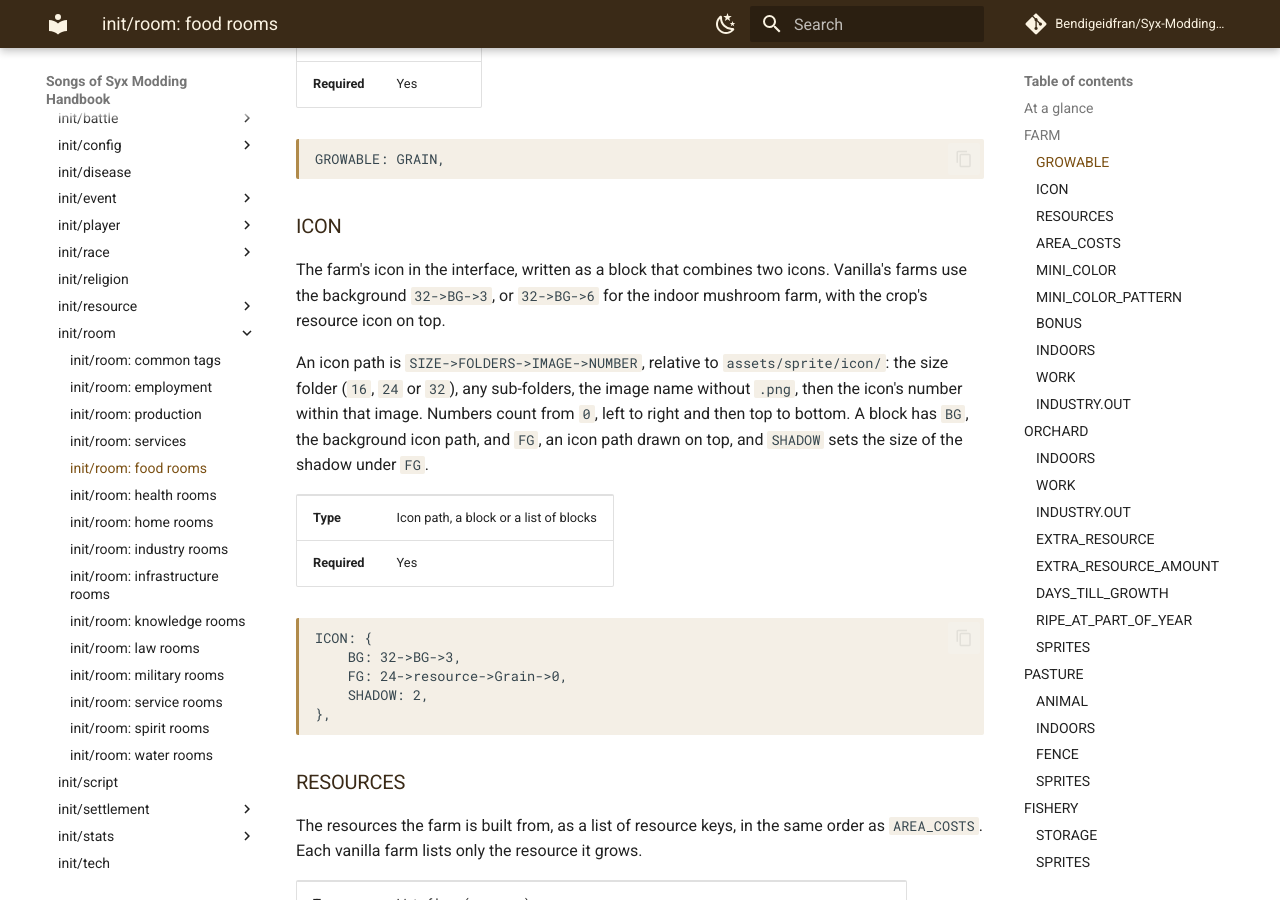
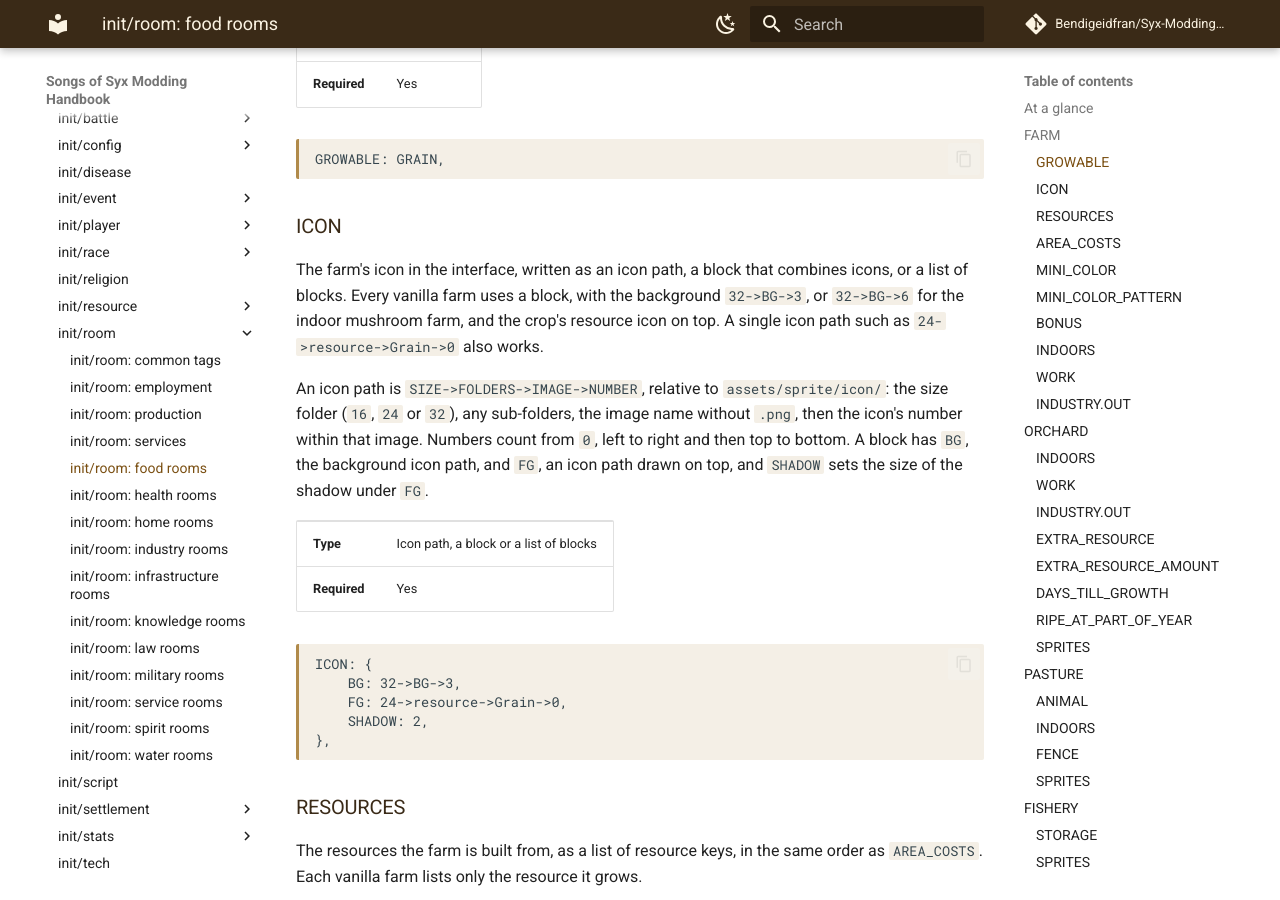
Before and after one commit to Bendigeidfran/Syx-Modding-Handbook, an MkDocs documentation site: the page built from Handbook/04-Modding-Compendium/01-init/10-room/05-food.md, in a window 1280 px wide and 900 px high, scrolled down 1025 px. Built offline with MkDocs 1.6.1 and Material for MkDocs 9.7.7, drawn with Linux system fonts in a browser that asks for light colours; comment, search, counter and statistics services are not loaded.

Commit message:
Say that mine and farm icons can be a single path
The entries read as if a block was the only form. The game reads a
room's icon as a path, a block or a list of blocks.

Co-Authored-By: Claude Opus 5.5 <noreply@anthropic.com>

```diff
--- a/Handbook/04-Modding-Compendium/01-init/10-room/05-food.md
+++ b/Handbook/04-Modding-Compendium/01-init/10-room/05-food.md
@@ -35,7 +35,7 @@ GROWABLE: GRAIN,
 
 ### ICON
 
-The farm's icon in the interface, written as a block that combines two icons. Vanilla's farms use the background `32->BG->3`, or `32->BG->6` for the indoor mushroom farm, with the crop's resource icon on top.
+The farm's icon in the interface, written as an icon path, a block that combines icons, or a list of blocks. Every vanilla farm uses a block, with the background `32->BG->3`, or `32->BG->6` for the indoor mushroom farm, and the crop's resource icon on top. A single icon path such as `24->resource->Grain->0` also works.
 
 An icon path is `SIZE->FOLDERS->IMAGE->NUMBER`, relative to `assets/sprite/icon/`: the size folder (`16`, `24` or `32`), any sub-folders, the image name without `.png`, then the icon's number within that image. Numbers count from `0`, left to right and then top to bottom. A block has `BG`, the background icon path, and `FG`, an icon path drawn on top, and `SHADOW` sets the size of the shadow under `FG`.
 
```
Also changed, not shown: Handbook/04-Modding-Compendium/01-init/10-room/08-industry.md (+1 -1 lines).
